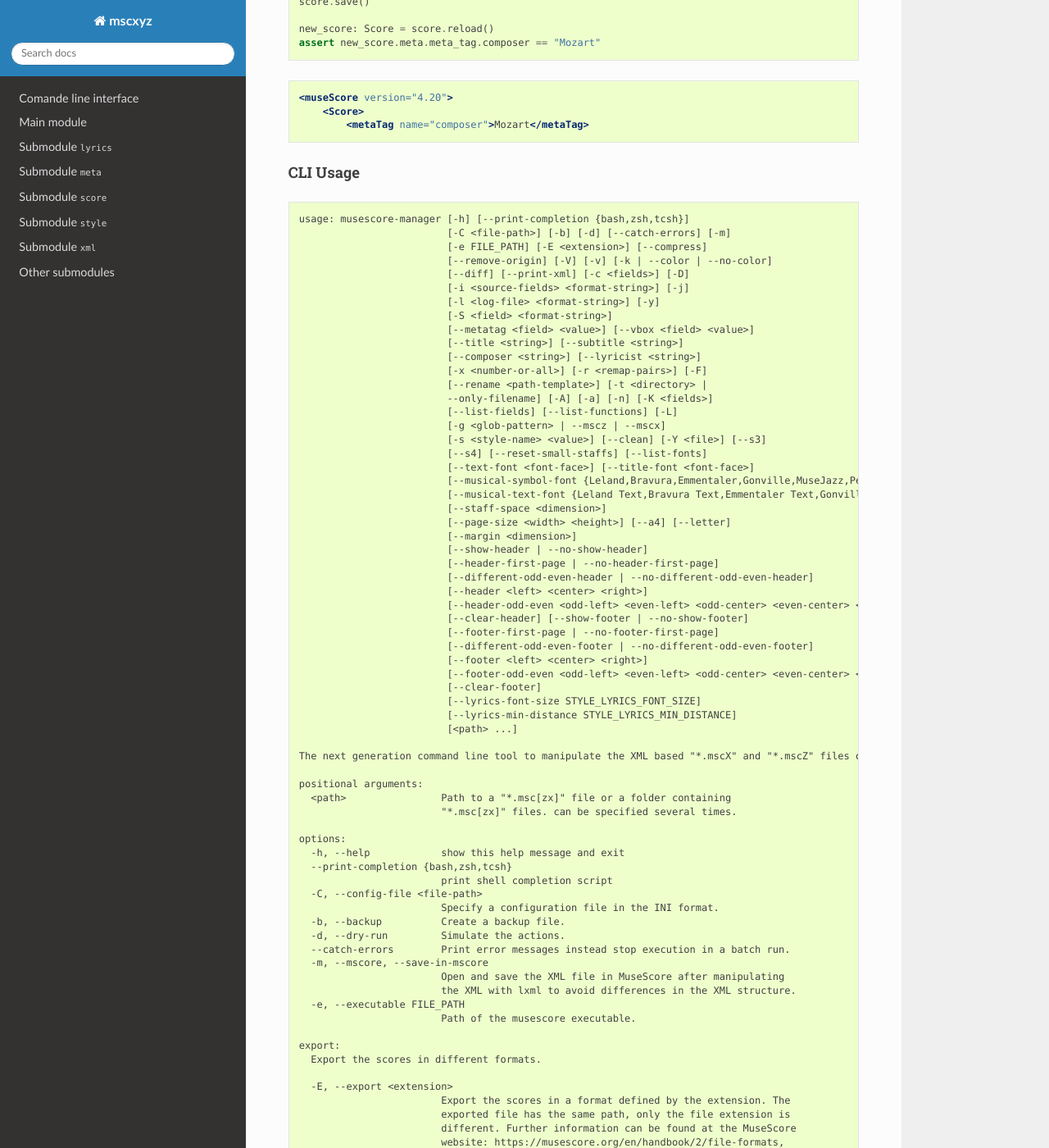
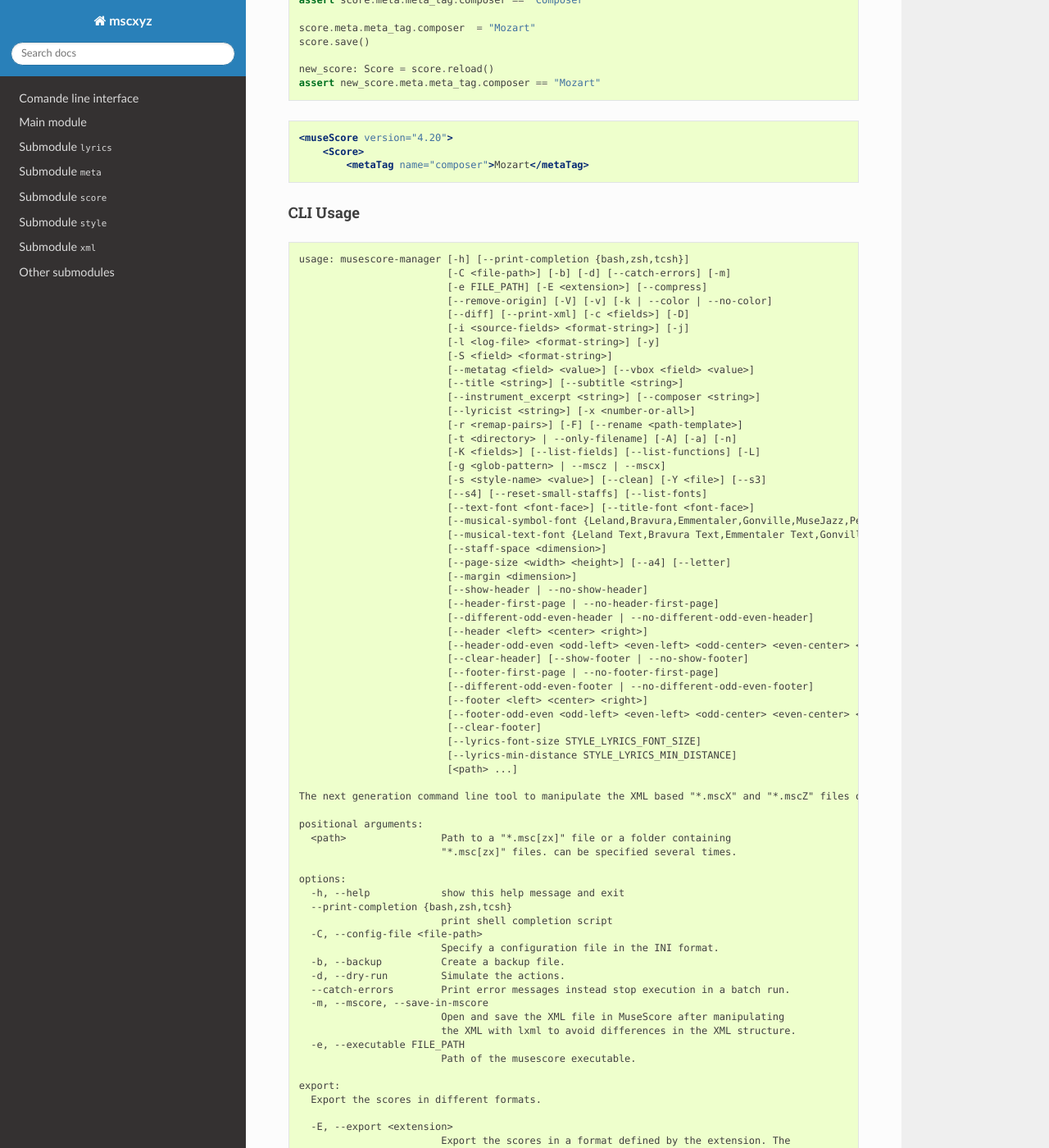
Before and after one commit to Josef-Friedrich/mscxyz, a Sphinx documentation site: the page built from docs/index.rst, in a window 1280 px wide and 1400 px high, scrolled down 12389 px. Shown: the whole window at 82% size. Built offline with Sphinx 7.4.7 and the Read the Docs theme 3.1.0, drawn with Linux system fonts in a browser that asks for light colours; some of the changed text lies outside the part shown.

Commit message:
Fix typing issues

```diff
--- a/README.rst
+++ b/README.rst
@@ -234,6 +234,7 @@
 - ``vbox_subtitle``: The subtitle field of the score as it appears in the center of the first vertical frame (VBox).
 - ``vbox_composer``: The composer field of the score as it appears in the center of the first vertical frame (VBox).
 - ``vbox_lyricist``: The lyricist field of the score as it appears in the center of the first vertical frame (VBox).
+- ``vbox_instrument_excerpt``: The excerpt field of the score as it appears in the top left of the first vertical frame (VBox).
 - ``metatag_arranger``: The arranger field stored as project properties.
 - ``metatag_audio_com_url``: The audio.com URL field stored as project properties.
 - ``metatag_composer``: The composer field stored as project properties.
@@ -637,11 +638,11 @@
                              [-S <field> <format-string>]
                              [--metatag <field> <value>] [--vbox <field> <value>]
                              [--title <string>] [--subtitle <string>]
-                             [--composer <string>] [--lyricist <string>]
-                             [-x <number-or-all>] [-r <remap-pairs>] [-F]
-                             [--rename <path-template>] [-t <directory> |
-                             --only-filename] [-A] [-a] [-n] [-K <fields>]
-                             [--list-fields] [--list-functions] [-L]
+                             [--instrument_excerpt <string>] [--composer <string>]
+                             [--lyricist <string>] [-x <number-or-all>]
+                             [-r <remap-pairs>] [-F] [--rename <path-template>]
+                             [-t <directory> | --only-filename] [-A] [-a] [-n]
+                             [-K <fields>] [--list-fields] [--list-functions] [-L]
                              [-g <glob-pattern> | --mscz | --mscx]
                              [-s <style-name> <value>] [--clean] [-Y <file>] [--s3]
                              [--s4] [--reset-small-staffs] [--list-fonts]
@@ -755,13 +756,17 @@
                             translator, work_number, work_title.
       --vbox, --vbox-meta <field> <value>
                             Define the metadata in VBox elements. Available fields:
-                            composer, lyricist, subtitle, title.
+                            composer, lyricist, subtitle, title, instrument_excerpt.
       --title <string>      Create a vertical frame (vbox) containing a title text field
                             and set the corresponding document properties work title
                             field (metatag).
       --subtitle <string>   Create a vertical frame (vbox) containing a subtitle text
                             field and set the corresponding document properties subtitle
                             and movement title filed (metatag).
+      --instrument_excerpt <string>
+                            Create a vertical frame (vbox) containing a
+                            instrument_excerpt text field and set the corresponding
+                            document properties instrument_excerpt filed (metatag).
       --composer <string>   Create a vertical frame (vbox) containing a composer text
                             field and set the corresponding document properties composer
                             field (metatag).
```
Also changed, not shown: docs/cli.rst (+10 -6 lines), 2 other files.
